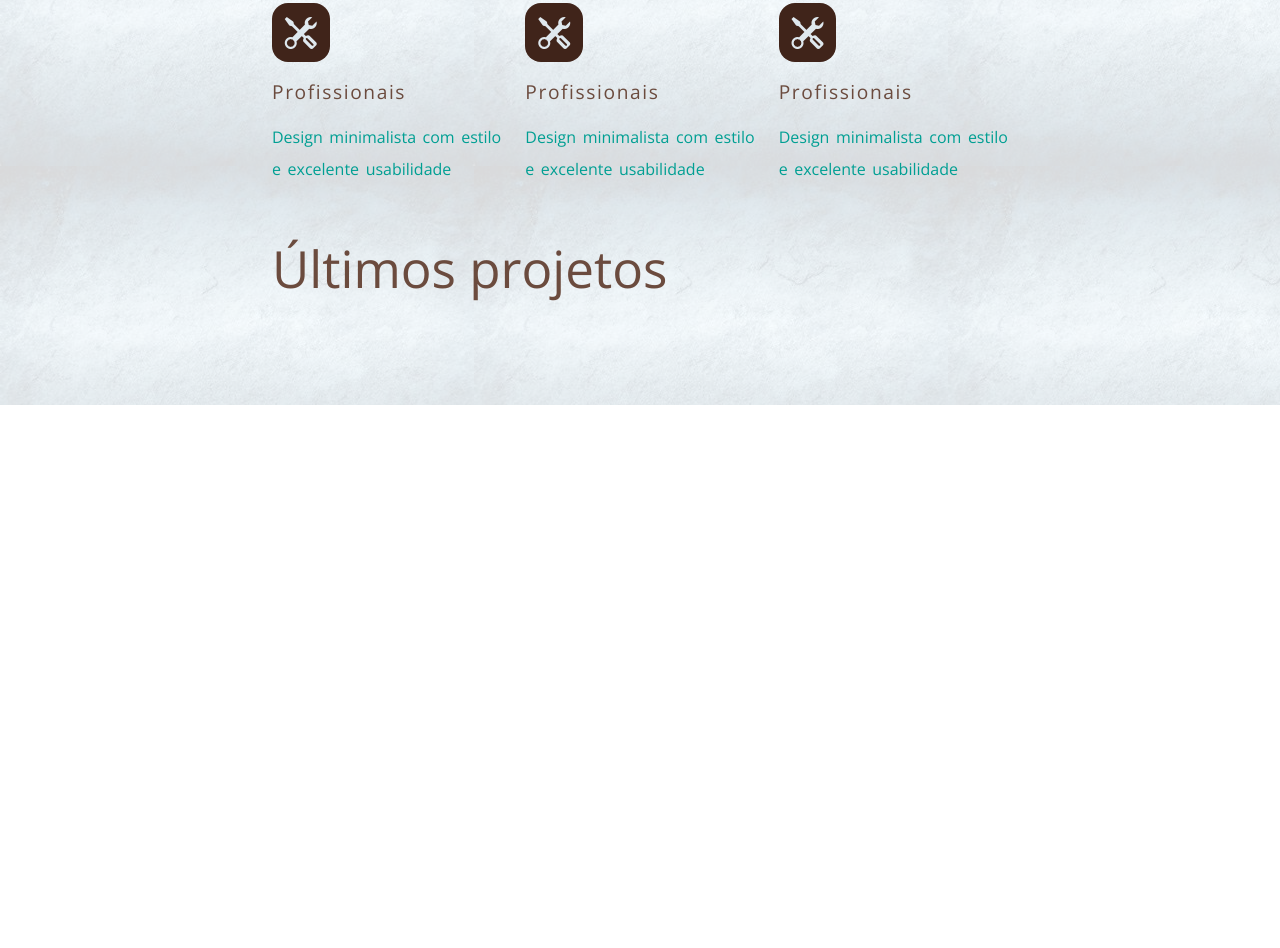
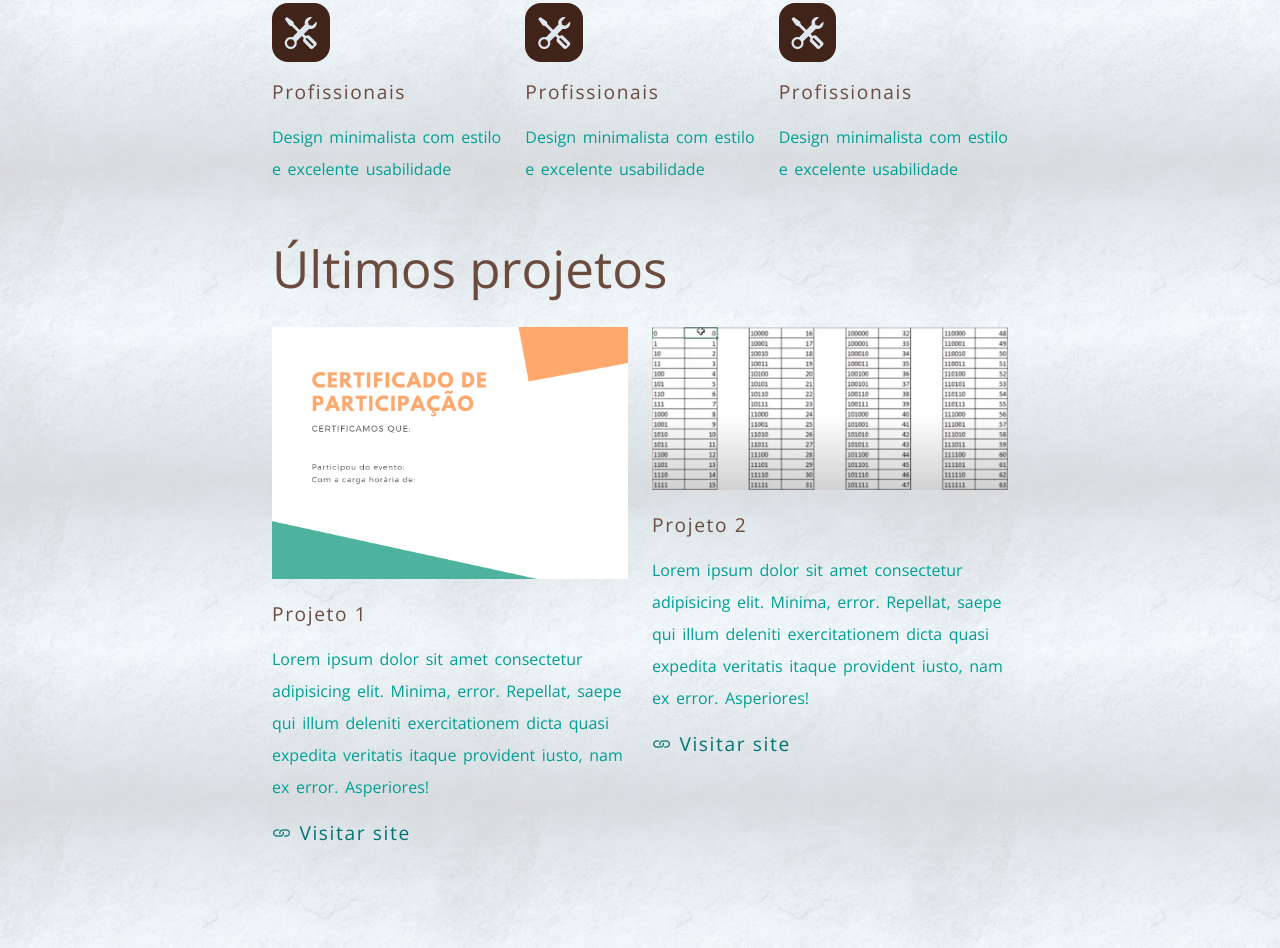
Before and after one commit to Sergiodcdn/projeto-home, a website: page index.html in a window 1280 px wide. Shown: the part 1102-2050 px from the top of the page. Before the commit the page ends 1507 px from the top, so only its background shows below. Drawn offline with nearby package versions, Linux system fonts and the light colour scheme.

Commit message:
projetosup

```diff
--- a/css/leiaute.css
+++ b/css/leiaute.css
@@ -102,3 +102,29 @@ header {
     grid-template-rows: auto auto;
     grid-gap: 1.5rem;
 }
+
+.sec-projetos {
+    display: grid;
+    grid-template-columns: 1fr 1fr;
+    grid-template-rows: auto auto;
+    grid-gap: 1.5rem;
+    grid-template-areas:
+        "titulo titulo"
+        "projeto1 projeto2";
+}
+
+.sec-projetos h2 {
+    grid-area: titulo;
+}
+
+.sec-projetos > div:nth-child(2) {
+    grid-area: projeto1;
+}
+
+.sec-projetos > div:nth-child(3) {
+    grid-area: projeto2;
+}
+
+div.item-projeto > img {
+    width: 100%;
+}
--- a/index.html
+++ b/index.html
@@ -86,7 +86,17 @@
         <section class="sec-projetos mb-30">
             <h2>Últimos projetos</h2>
             <div class="item-projeto">
+                <img src="imagens/template_certificado.png" alt="Projeto 01" class="mb-10">
+                <h5 class="mb-10">Projeto 1</h5>
+                <p class="mb-10">Lorem ipsum dolor sit amet consectetur adipisicing elit. Minima, error. Repellat, saepe qui illum deleniti exercitationem dicta quasi expedita veritatis itaque provident iusto, nam ex error. Asperiores!</p>
+                <a href="#"><i class="bi-link"></i> Visitar site</a>
+            </div>
 
+            <div class="item-projeto">
+                <img src="imagens/tab1.png" alt="Projeto 02" class="mb-10">
+                <h5 class="mb-10">Projeto 2</h5>
+                <p class="mb-10">Lorem ipsum dolor sit amet consectetur adipisicing elit. Minima, error. Repellat, saepe qui illum deleniti exercitationem dicta quasi expedita veritatis itaque provident iusto, nam ex error. Asperiores!</p>
+                <a href="#"><i class="bi-link"></i> Visitar site</a>
             </div>
         </section>
     </div>
```
Also changed, not shown: imagens/tab1.png (added), imagens/template_certificado.png (added).
